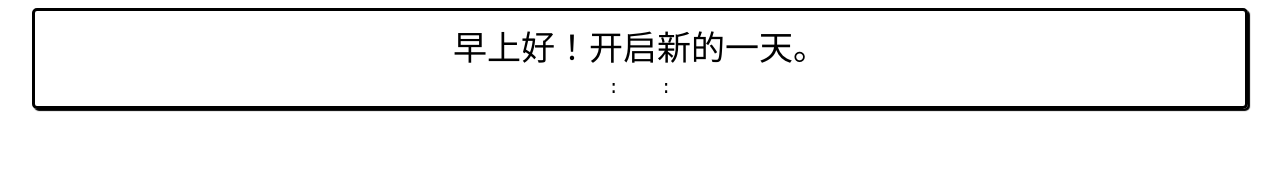
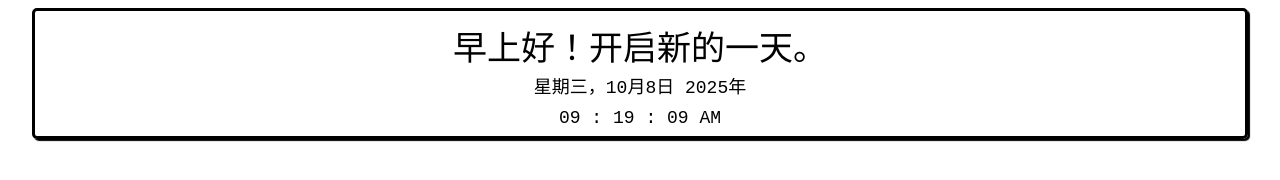
Before and after one commit to 777JASNANA/notion-time-widgets-, a plain HTML site: page index.html in a window 1280 px wide. Drawn offline with Linux system fonts and the light colour scheme.

Commit message:
Update index.html

```diff
--- a/index.html
+++ b/index.html
@@ -117,7 +117,7 @@ function dispalyGreetings(today){
         var monthName = monthNames[today.getMonth()];
         var date = today.getDate();
         var year = today.getFullYear();
-        document.getElementById('date').innerHTML =dayName+" • "+monthName+" "+date+"日 • "+year年;
+        document.getElementById('date').innerHTML = `${dayName}，${monthName}${date}日 ${year}年`;
 
     }
 
```
